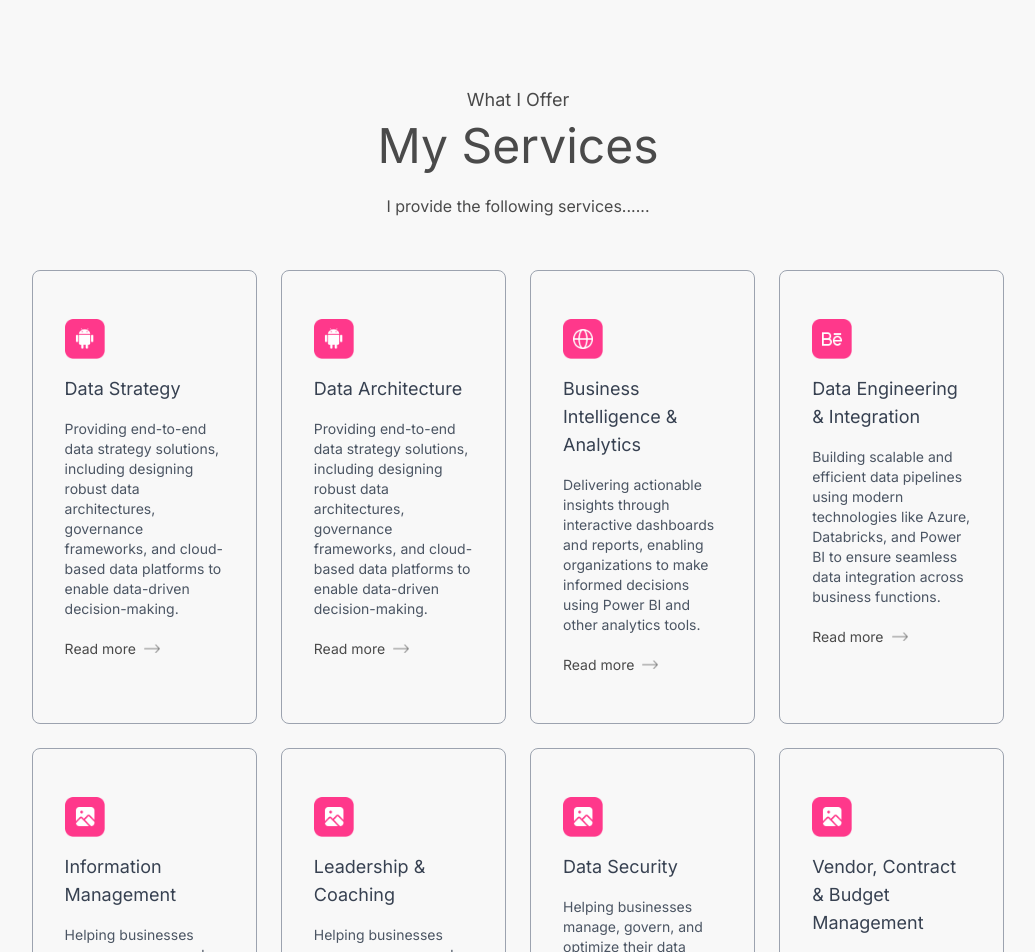
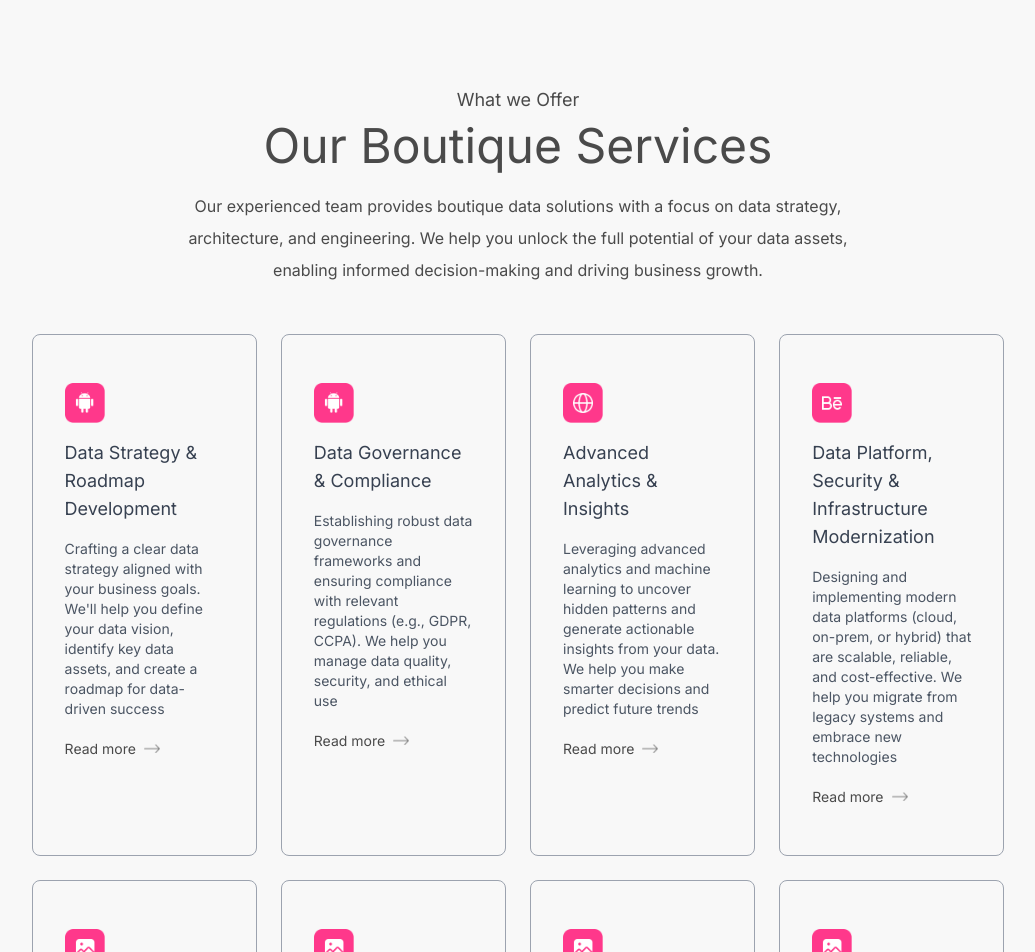
Before and after one commit to Connect-Shivendra/Portfolio, a Next.js app: page / in a window 1280 px wide. Shown: the part 2180-3132 px from the top of the page, without its empty margins (122-1157 px from the left). Built offline with nearby package versions, Linux system fonts and the light colour scheme.

Commit message:
Services.jsx changes

```diff
--- a/app/components/Services.jsx
+++ b/app/components/Services.jsx
@@ -14,19 +14,19 @@ const Services = () => {
           initial={{opacity: 0, y: -20}}
           whileInView={{opacity: 1, y:0}}
           transition={{duration: 0.3, delay: 0.5}}
-          className='text-center mb-2 text-lg font-Ovo'>What I Offer</motion.h4>
+          className='text-center mb-2 text-lg font-Ovo'>What we Offer</motion.h4>
         <motion.h2
           initial={{opacity: 0, y: -20}}
           whileInView={{opacity: 1, y:0}}
           transition={{duration: 0.5, delay: 0.5}}
-          className='text-center text-5xl font-Ovo'>My Services</motion.h2>
+          className='text-center text-5xl font-Ovo'>Our Boutique Services</motion.h2>
 
         <motion.p
           initial={{opacity: 0}}
           whileInView={{opacity: 1}}
           transition={{duration: 0.5, delay: 0.7}}
           className='text-center max-w-2xl mx-auto mt-5 mb-12 font-Ovo'>
-            I provide the following services......
+            Our experienced team provides boutique data solutions with a focus on data strategy, architecture, and engineering. We help you unlock the full potential of your data assets, enabling informed decision-making and driving business growth.
         </motion.p>
 
         <motion.div
--- a/assets/assets.js
+++ b/assets/assets.js
@@ -102,14 +102,14 @@ export const workData = [
 ];
 
 export const serviceData = [
-    { icon: assets.mobile_icon, title: 'Data Strategy', description: 'Providing end-to-end data strategy solutions, including designing robust data architectures, governance frameworks, and cloud-based data platforms to enable data-driven decision-making.', link: '' },
-    { icon: assets.mobile_icon, title: 'Data Architecture', description: 'Providing end-to-end data strategy solutions, including designing robust data architectures, governance frameworks, and cloud-based data platforms to enable data-driven decision-making.', link: '' },
-    { icon: assets.web_icon, title: 'Business Intelligence & Analytics', description: 'Delivering actionable insights through interactive dashboards and reports, enabling organizations to make informed decisions using Power BI and other analytics tools.', link: '' },
-    { icon: assets.ui_icon, title: 'Data Engineering & Integration', description: 'Building scalable and efficient data pipelines using modern technologies like Azure, Databricks, and Power BI to ensure seamless data integration across business functions.', link: '' },
-    { icon: assets.graphics_icon, title: 'Information Management', description: 'Helping businesses manage, govern, and optimize their data assets by implementing industry best practices for data governance, quality, and compliance', link: '' },
-    { icon: assets.graphics_icon, title: 'Leadership & Coaching', description: 'Helping businesses manage, govern, and optimize their data assets by implementing industry best practices for data governance, quality, and compliance', link: '' },
-    { icon: assets.graphics_icon, title: 'Data Security', description: 'Helping businesses manage, govern, and optimize their data assets by implementing industry best practices for data governance, quality, and compliance', link: '' },
-    { icon: assets.graphics_icon, title: 'Vendor, Contract & Budget Management', description: 'Helping businesses manage, govern, and optimize their data assets by implementing industry best practices for data governance, quality, and compliance', link: '' },
+    { icon: assets.mobile_icon, title: 'Data Strategy & Roadmap Development', description: 'Crafting a clear data strategy aligned with your business goals. We\'ll help you define your data vision, identify key data assets, and create a roadmap for data-driven success', link: '' },
+    { icon: assets.mobile_icon, title: 'Data Governance & Compliance', description: 'Establishing robust data governance frameworks and ensuring compliance with relevant regulations (e.g., GDPR, CCPA). We help you manage data quality, security, and ethical use', link: '' },
+    { icon: assets.web_icon, title: 'Advanced Analytics & Insights', description: 'Leveraging advanced analytics and machine learning to uncover hidden patterns and generate actionable insights from your data. We help you make smarter decisions and predict future trends', link: '' },
+    { icon: assets.ui_icon, title: 'Data Platform, Security & Infrastructure Modernization', description: 'Designing and implementing modern data platforms (cloud, on-prem, or hybrid) that are scalable, reliable, and cost-effective. We help you migrate from legacy systems and embrace new technologies', link: '' },
+    { icon: assets.graphics_icon, title: 'Business Intelligence & Reporting', description: 'Developing interactive dashboards and reports that provide a clear view of your business performance. We empower your teams with self-service analytics capabilities', link: '' },
+    { icon: assets.graphics_icon, title: 'Data-Driven Product Development', description: 'Incorporating data analytics into your product development lifecycle to create innovative, customer-centric products and services', link: '' },
+    { icon: assets.graphics_icon, title: 'AI & Machine Learning Solutions', description: 'Building and deploying custom AI and machine learning models to solve complex business problems, from predictive maintenance to personalized customer experiences', link: '' },
+    { icon: assets.graphics_icon, title: 'Data Literacy & Upskilling Programs', description: 'Empowering your workforce with the data literacy and skills needed to thrive in a data-driven world. We offer tailored training programs and workshops', link: '' },
 ];
 
 export const infoList = [
```
